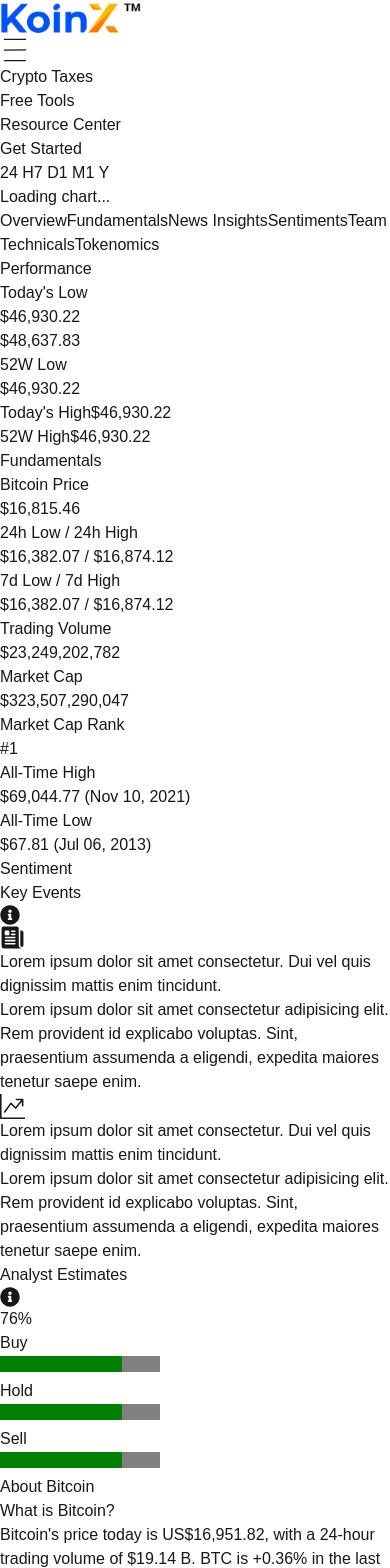
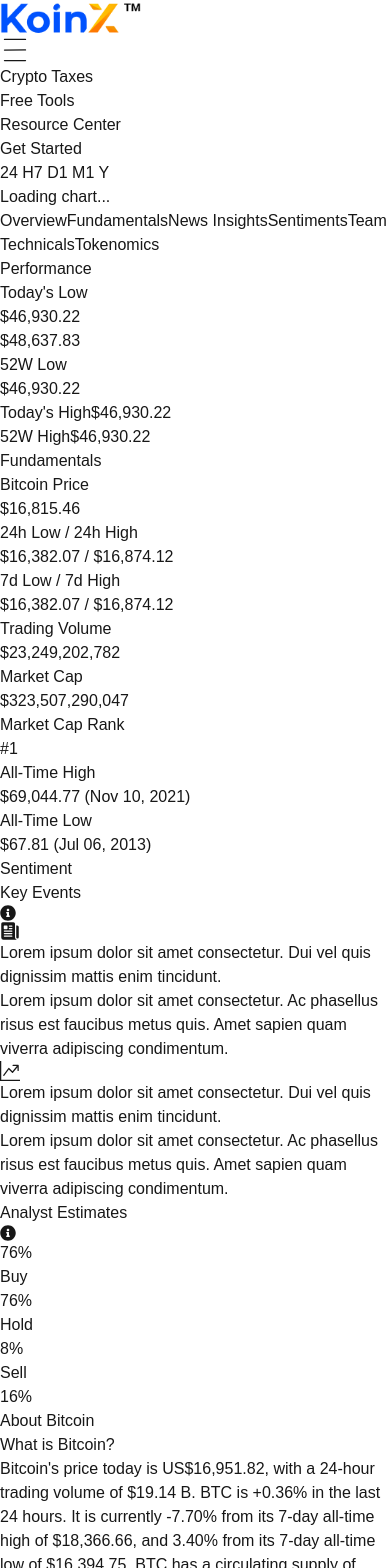
Before and after one commit to AakashTiwari-nitp/sample2, a Next.js app: page / in a window 390 px wide. Shown: the top 1568 px of the page. Built offline with nearby package versions, Linux system fonts and the light colour scheme; no server answers.

Commit message:
made responsive

```diff
--- a/src/components/Sentiment.jsx
+++ b/src/components/Sentiment.jsx
@@ -3,93 +3,128 @@
 import { IoNewspaper } from "react-icons/io5";
 import { BsGraphUpArrow } from "react-icons/bs";
 
-const Sentimnet = () => {
+const SentimentSection = () => {
   return (
-    <>
-      <div className="bg-[#fff] rounded-md text-black px-10 py-5 my-3 mx-5 md:w-[70%]">
-        <h2 className="text-2xl font-bold mb-4">Sentiment</h2>
-        <h3 className="text-[#44475B] flex items-center gap-1">
-          Key Events
-          <FaInfoCircle className="font-light" size={20} />
-        </h3>
-        <div className="flex gap-4 my-2 overflow-hidden flex-shrink-0">
-          <div className="bg-[#E8F4FD] w-[60%] rounded-md p-5 flex flex-shrink-0 gap-2">
-            <div className=" ">
-              <div className="bg-blue-600 rounded-full p-3">
-                <IoNewspaper className=" text-white" size={25} />
+    <div className="bg-[#fff] rounded-md text-black px-10 py-5 my-3 mx-5 md:w-[70%] mb-5">
+      {/* Header Section */}
+      <div className="mb-6">
+        <h2 className="text-xl md:text-2xl font-bold text-gray-900">
+          Sentiment
+        </h2>
+      </div>
+
+      {/* Key Events Section */}
+      <div className="mb-8">
+        <div className="flex items-center gap-2 mb-4">
+          <h3 className="text-[#44475B] font-semibold">Key Events</h3>
+          <FaInfoCircle className="text-gray-400" size={16} />
+        </div>
+
+        {/* Scrollable Events Container */}
+        <div className="relative">
+          <div className="flex gap-4 overflow-x-auto pb-4 scrollbar-hide flex-shrink-0">
+            {/* Event Card 1 */}
+            <div className="min-w-[300px] md:min-w-[400px] bg-[#E8F4FD] rounded-lg p-4 flex gap-3">
+              <div className="flex-shrink-0">
+                <div className="bg-blue-600 rounded-full p-2.5">
+                  <IoNewspaper className="text-white" size={20} />
                 </div>
               </div>
               <div>
-              <h3 className="font-semibold text-[#191C1F]">
+                <h4 className="font-semibold text-[#191C1F] text-sm md:text-base mb-2">
                   Lorem ipsum dolor sit amet consectetur. Dui vel quis dignissim
                   mattis enim tincidunt.
-              </h3>
-              <p className="text-[#3E5765]">
-                Lorem ipsum dolor sit amet consectetur adipisicing elit. Rem
-                provident id explicabo voluptas. Sint, praesentium assumenda a
-                eligendi, expedita maiores tenetur saepe enim.
+                </h4>
+                <p className="text-[#3E5765] text-xs md:text-sm">
+                  Lorem ipsum dolor sit amet consectetur. Ac phasellus risus est
+                  faucibus metus quis. Amet sapien quam viverra adipiscing
+                  condimentum.
                 </p>
               </div>
             </div>
-          <div className="bg-[#aae7cd] w-[60%] flex-shrink-0 rounded-md p-5 flex gap-2">
-            <div className=" ">
-              <div className="bg-green-600 rounded-full p-3">
-                <BsGraphUpArrow className=" text-white" size={25} />
+
+            {/* Event Card 2 */}
+            <div className="min-w-[300px] md:min-w-[400px] bg-[#EBF9F4] rounded-lg p-4 flex gap-3">
+              <div className="flex-shrink-0">
+                <div className="bg-green-500 rounded-full p-2.5">
+                  <BsGraphUpArrow className="text-white" size={20} />
                 </div>
               </div>
               <div>
-              <h3 className="font-semibold">
+                <h4 className="font-semibold text-[#191C1F] text-sm md:text-base mb-2">
                   Lorem ipsum dolor sit amet consectetur. Dui vel quis dignissim
                   mattis enim tincidunt.
-              </h3>
-              <p className="text-[#3E5765]">
-                Lorem ipsum dolor sit amet consectetur adipisicing elit. Rem
-                provident id explicabo voluptas. Sint, praesentium assumenda a
-                eligendi, expedita maiores tenetur saepe enim.
+                </h4>
+                <p className="text-[#3E5765] text-xs md:text-sm">
+                  Lorem ipsum dolor sit amet consectetur. Ac phasellus risus est
+                  faucibus metus quis. Amet sapien quam viverra adipiscing
+                  condimentum.
                 </p>
               </div>
             </div>
           </div>
-        <h3 className="text-[#44475B] flex items-center gap-1">
-          Analyst Estimates
-          <FaInfoCircle className="font-light" size={20} />
-        </h3>
-        <div className="flex w-[70%] gap-4 items-center">
-          <div className="rounded-full h-24 w-24 bg-[#EBF9F4] flex items-center justify-center text-2xl text-[#0FBA83]">
-            76%
         </div>
-          <div>
-            <div className="flex items-center gap-4">
-              <h3 className="w-16">Buy</h3>
-              <progress
-                className="h-2 flex-1 [&::-webkit-progress-bar]:bg-gray-200 [&::-webkit-progress-value]:bg-emerald-500 [&::-moz-progress-bar]:bg-emerald-500"
-                value={76}
-                max={100}
-              />
       </div>
 
-            <div className="flex items-center gap-4">
-              <h3 className="w-16">Hold</h3>
-              <progress
-                className="h-2 flex-1 [&::-webkit-progress-bar]:bg-gray-200 [&::-webkit-progress-value]:bg-blue-500 [&::-moz-progress-bar]:bg-blue-500"
-                value={76}
-                max={100}
-              />
+      {/* Analyst Estimates Section */}
+      <div>
+        <div className="flex items-center gap-2 mb-4">
+          <h3 className="text-[#44475B] font-semibold">Analyst Estimates</h3>
+          <FaInfoCircle className="text-gray-400" size={16} />
         </div>
 
+        <div className="flex flex-col md:flex-row gap-8 md:gap-12 md:items-center">
+          {/* Percentage Circle */}
+          <div className="flex-shrink-0">
+            <div className="w-20 h-20 md:w-24 md:h-24 rounded-full bg-[#EBF9F4] flex items-center justify-center">
+              <span className="text-[#0FBA83] text-2xl md:text-3xl font-semibold">
+                76%
+              </span>
+            </div>
+          </div>
+
+          {/* Progress Bars */}
+          <div className="flex-grow max-w-md">
+            {/* Buy */}
+            <div className="flex items-center gap-4 mb-3">
+              <span className="text-sm text-gray-600 w-12">Buy</span>
+              <div className="flex-grow bg-gray-200 h-2 rounded-full">
+                <div
+                  className="bg-green-500 h-full rounded-full"
+                  style={{ width: "76%" }}
+                ></div>
+              </div>
+              <span className="text-sm text-gray-600 w-12">76%</span>
+            </div>
+
+            {/* Hold */}
+            <div className="flex items-center gap-4 mb-3">
+              <span className="text-sm text-gray-600 w-12">Hold</span>
+              <div className="flex-grow bg-gray-200 h-2 rounded-full">
+                <div
+                  className="bg-gray-400 h-full rounded-full"
+                  style={{ width: "8%" }}
+                ></div>
+              </div>
+              <span className="text-sm text-gray-600 w-12">8%</span>
+            </div>
+
+            {/* Sell */}
             <div className="flex items-center gap-4">
-              <h3 className="w-16">Sell</h3>
-              <progress
-                className="h-2 flex-1 [&::-webkit-progress-bar]:bg-gray-200 [&::-webkit-progress-value]:bg-purple-500 [&::-moz-progress-bar]:bg-purple-500"
-                value={76}
-                max={100}
-              />
+              <span className="text-sm text-gray-600 w-12">Sell</span>
+              <div className="flex-grow bg-gray-200 h-2 rounded-full">
+                <div
+                  className="bg-red-500 h-full rounded-full"
+                  style={{ width: "16%" }}
+                ></div>
+              </div>
+              <span className="text-sm text-gray-600 w-12">16%</span>
             </div>
           </div>
         </div>
       </div>
-    </>
+    </div>
   );
 };
 
-export default Sentimnet;
+export default SentimentSection;
```
Lines whose indentation alone changed are shown as unchanged.
